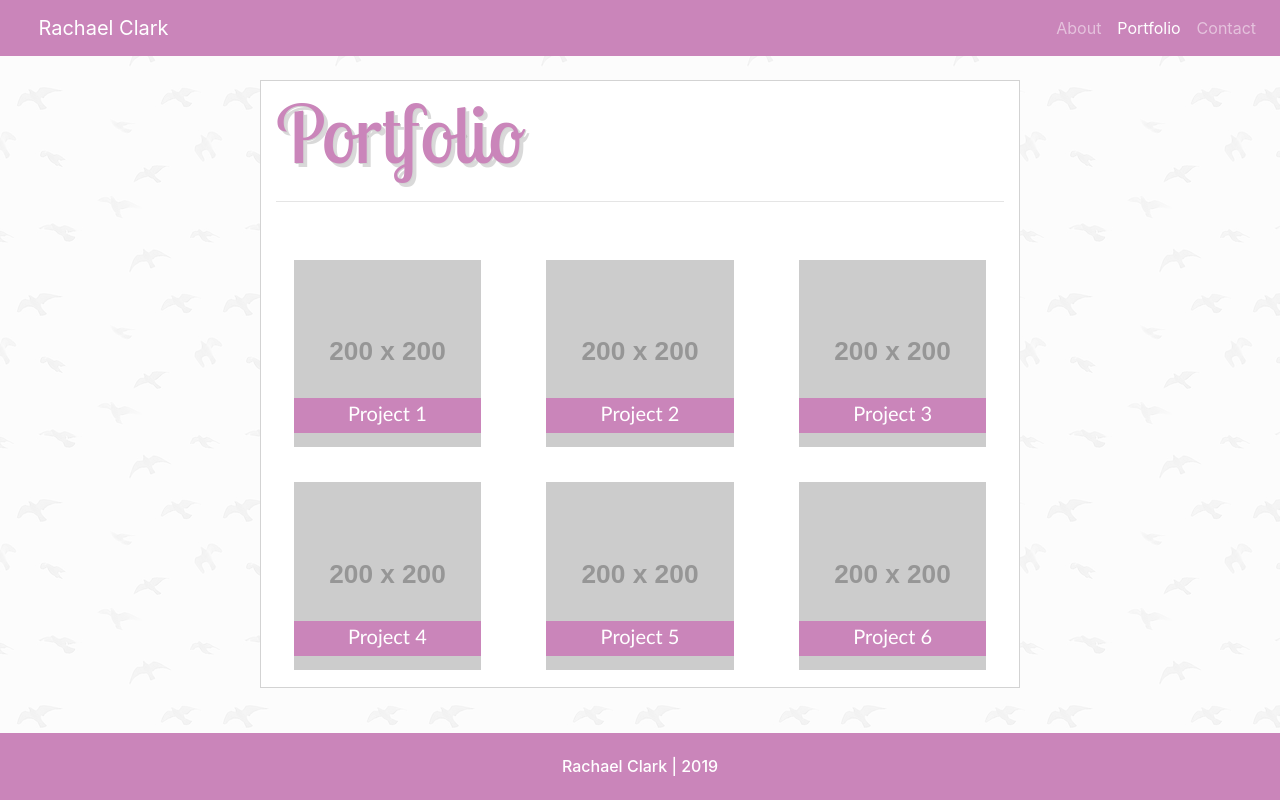
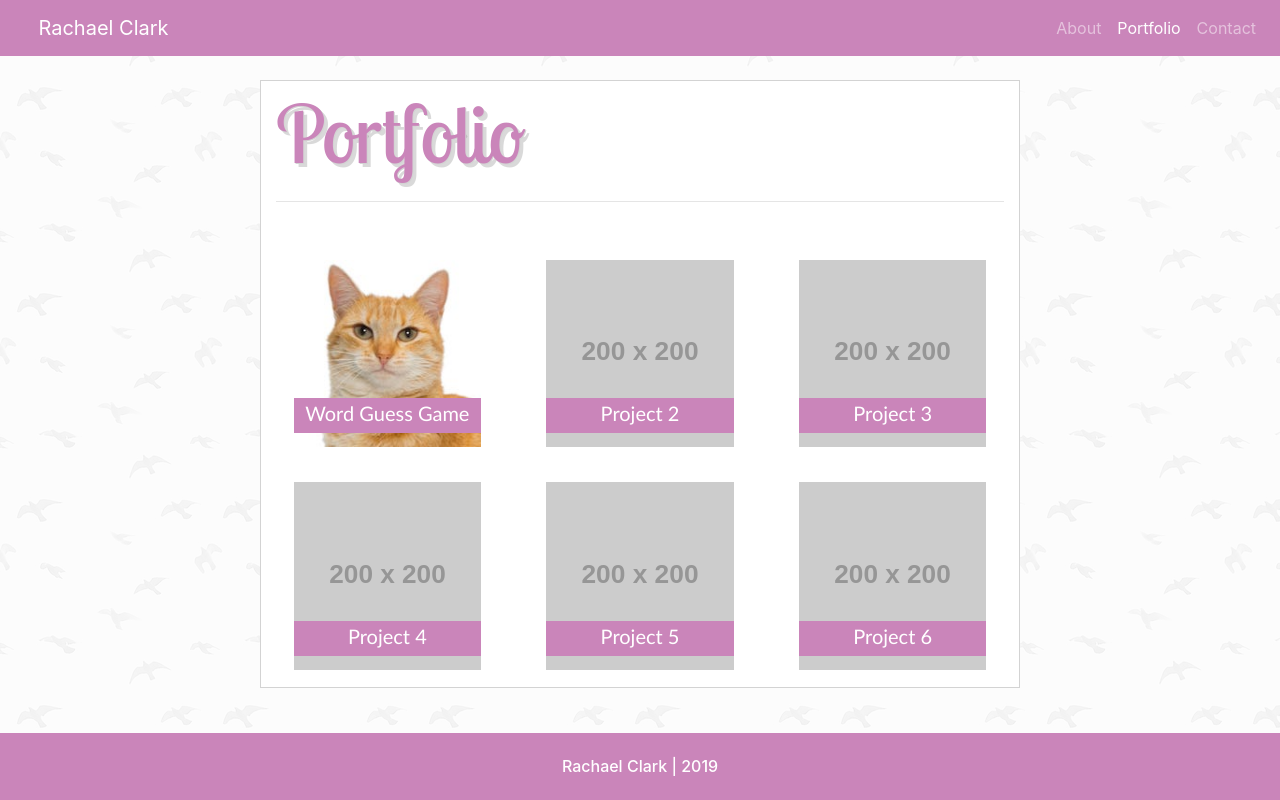
Before and after one commit to RachaelClark12/Bootstrap-Portfolio, a plain HTML site: page portfolio.html in a window 1280 px wide. Drawn offline with nearby package versions, Linux system fonts and the light colour scheme; placeholder pictures from the web are drawn by us.

Commit message:
added word guess game to portfolio

```diff
--- a/assets/css/style.css
+++ b/assets/css/style.css
@@ -2,6 +2,7 @@ h2 {
     font: 100 80px/1.3 'Lobster Two', Helvetica, sans-serif;
     color:#CA85BA;
     text-shadow: 1px 1px 0px lightgray, 4px 4px 0px rgba(0,0,0,0.15);
+    font-family: 'Lobster Two', cursive;
 }
 
 p {
--- a/portfolio.html
+++ b/portfolio.html
@@ -66,8 +66,8 @@
                 <div class="row">
                     <div class="col-lg-4">
                         <div class="portfolio">
-                            <a href="#"><img class="portimg" src="https://placehold.it/200x200" alt="Project1"></a>
-                            <div class="label">Project 1</div>
+                            <a href="https://rachaelclark12.github.io/word-guess-game"><img class="portimg" src="assets/images/wordguessgame_cat.jpg" height="200" width="200" alt="word guess game"></a>
+                            <div class="label">Word Guess Game</div>
                         </div>
                     </div>
 
```
Also changed, not shown: assets/images/wordguessgame_cat.jpg (added).
